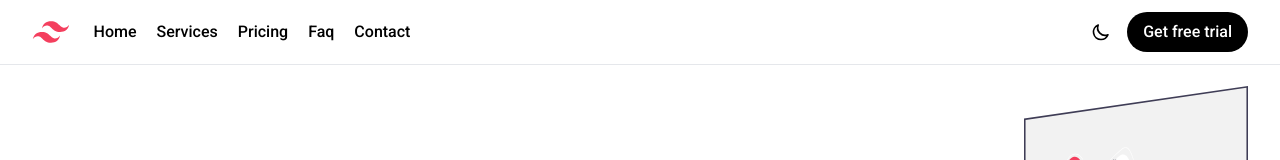
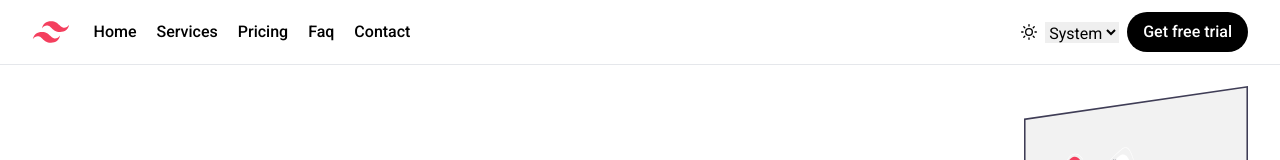
Before and after one commit to tomiidev/bambuy, a Next.js app: page / in a window 1280 px wide. Shown: the top 160 px of the page. Built offline with nearby package versions, Linux system fonts and the light colour scheme.

Commit message:
correccion dark mode

```diff
--- a/components/ThemeSwitch.tsx
+++ b/components/ThemeSwitch.tsx
@@ -1,54 +1,30 @@
-import { useState, useEffect } from "react";
-import { useTheme } from "next-themes";
+import { useState, useEffect } from 'react'
+import { useTheme } from 'next-themes'
+import { FiSun } from 'react-icons/fi'
 
 const ThemeSwitch = () => {
-  const [mounted, setMounted] = useState(false);
-  const { theme, setTheme } = useTheme();
+  const [mounted, setMounted] = useState(false)
+  const { theme, setTheme } = useTheme()
 
+  // useEffect only runs on the client, so now we can safely show the UI
   useEffect(() => {
-    setMounted(true);
-  }, []);
+    setMounted(true)
+  }, [])
 
   if (!mounted) {
-    return null;
+    return null
   }
 
   return (
-    <button
-      aria-label="Toggle Dark Mode"
-      type="button"
-      className="w-9 h-9 hover:bg-neutral-200 rounded-full hover:dark:bg-neutral-700 flex items-center justify-center"
-      onClick={() =>
-        setTheme(theme === "dark" ? "light" : "dark")
-      }
-    >
-      {mounted && (
-        <svg
-          xmlns="http://www.w3.org/2000/svg"
-          viewBox="0 0 24 24"
-          fill="none"
-          stroke="currentColor"
-          className="w-5 h-5 text-black dark:text-white"
-        >
-          {theme === "dark" ? (
-            <path
-              strokeLinecap="round"
-              strokeLinejoin="round"
-              strokeWidth={2}
-              d="M12 3v1m0 16v1m9-9h-1M4 12H3m15.364 6.364l-.707-.707M6.343 6.343l-.707-.707m12.728 0l-.707.707M6.343 17.657l-.707.707M16 12a4 4 0 11-8 0 4 4 0 018 0z"
-            />
-          ) : (
-            <path
-              strokeLinecap="round"
-              strokeLinejoin="round"
-              strokeWidth={2}
-              d="M20.354 15.354A9 9 0 018.646 3.646 9.003 9.003 0 0012 21a9.003 9.003 0 008.354-5.646z"
-            />
-          )}
-        </svg>
-      )}
-    </button>
-  );
-};
+    <div className="inline-flex items-center">
+      <FiSun className="w-4 h-4 mr-2" />
+      <select className="dark:bg-black cursor-pointer outline-none" value={theme} onChange={e => setTheme(e.target.value)}>
+        <option value="system">System</option>
+        <option value="dark">Dark</option>
+        <option value="light">Light</option>
+      </select>
+    </div>
+  )
+}
 
-export default ThemeSwitch;
+export default ThemeSwitch
```
